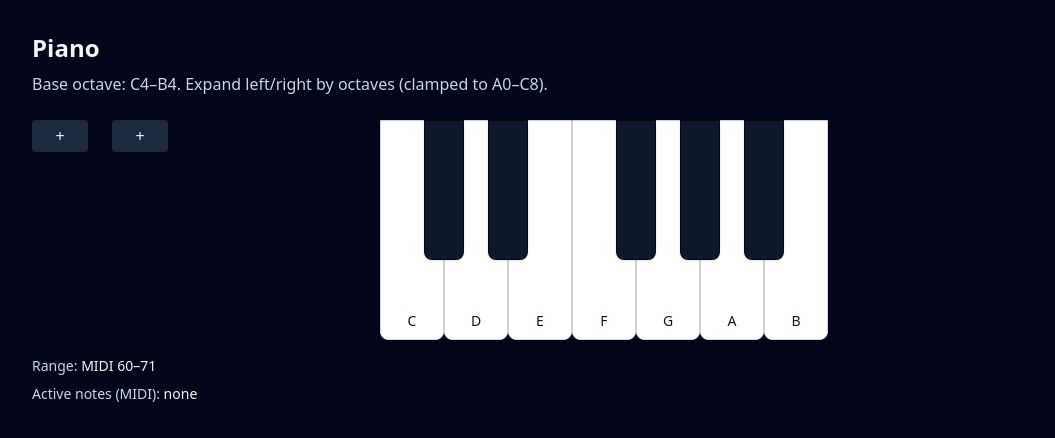
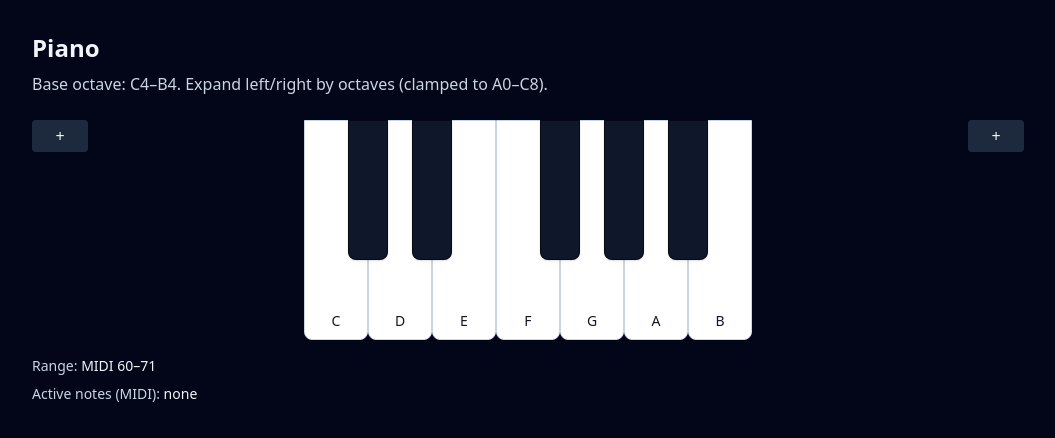
Before and after one commit to graysonrucker/chordcompute, a React (Vite) app in the folder client/: page / in a window 1280 px wide. Shown: the top 438 px of the page, without its empty margins (112-1167 px from the left). Built offline with nearby package versions, Linux system fonts and the light colour scheme.

Commit message:
- Extracted WhiteKey and BlackKey into separate components - Simplified Piano rendering logic - Improved separation of concerns and readability - Piano now focuses only on layout computation

```diff
--- a/client/src/App.jsx
+++ b/client/src/App.jsx
@@ -1,14 +1,15 @@
 // src/App.jsx
-import { useState, useMemo } from "react";
+import { useMemo } from "react";
 import Piano from "./components/Piano";
+import FitToWidth from "./components/FitToWidth";
+import KeyboardSideControls from "./components/KeyboardSideControls";
+import { useKeyboardRange } from "./hooks/useKeyboardRange";
+import { useActiveNotes } from "./hooks/useActiveNotes";
 import { WHITE_W } from "./lib/pianoLayout";
-import FitToWidth from "./components/FitToWidth";
-import KeyboardControls from "./components/KeyboardControls";
-import { useKeyboardRange } from "./hooks/useKeyboardRange";
 
 export default function App() {
-  const [activeNotes, setActiveNotes] = useState([]); // MIDI numbers
   const range = useKeyboardRange();
+  const notes = useActiveNotes([]);
 
   // 7 white keys per octave
   const naturalWidth = useMemo(() => {
@@ -24,27 +25,38 @@ export default function App() {
           Base octave: C4–B4. Expand left/right by octaves (clamped to A0–C8).
         </p>
 
-        <div className="mt-6 flex items-start justify-center gap-4 w-full">
-          <KeyboardControls
-            leftOctaves={range.leftOctaves}
-            rightOctaves={range.rightOctaves}
-            canAddLeft={range.canAddLeft}
-            canAddRight={range.canAddRight}
-            addLeft={range.addLeft}
-            removeLeft={range.removeLeft}
-            addRight={range.addRight}
-            removeRight={range.removeRight}
-          />
+        {/* 3-column grid with equal fixed side columns ensures true centering */}
+        <div className="mt-6 w-full grid grid-cols-[3.5rem_minmax(0,1fr)_3.5rem] items-start gap-4">
+          {/* LEFT */}
+          <div className="flex justify-center">
+            <KeyboardSideControls
+              canAdd={range.canAddLeft}
+              canRemove={range.leftOctaves > 0}
+              onAdd={range.addLeft}
+              onRemove={range.removeLeft}
+            />
+          </div>
 
-          <div className="flex-1 min-w-0">
+          {/* CENTER */}
+          <div className="min-w-0">
             <FitToWidth contentWidth={naturalWidth}>
               <Piano
-                activeNotes={activeNotes}
-                setActiveNotes={setActiveNotes}
+                isActive={notes.isActive}
+                toggleMidi={notes.toggleMidi}
                 startMidi={range.startMidi}
                 endMidi={range.endMidi}
               />
             </FitToWidth>
+          </div>
+
+          {/* RIGHT */}
+          <div className="flex justify-center">
+            <KeyboardSideControls
+              canAdd={range.canAddRight}
+              canRemove={range.rightOctaves > 0}
+              onAdd={range.addRight}
+              onRemove={range.removeRight}
+            />
           </div>
         </div>
 
@@ -58,7 +70,7 @@ export default function App() {
         <div className="mt-2 text-sm text-slate-300">
           Active notes (MIDI):{" "}
           <span className="text-slate-100">
-            {activeNotes.length ? activeNotes.join(", ") : "none"}
+            {notes.activeNotes.length ? notes.activeNotes.join(", ") : "none"}
           </span>
         </div>
       </div>
--- a/client/src/components/FitToWidth.jsx
+++ b/client/src/components/FitToWidth.jsx
@@ -1,25 +1,17 @@
 // src/components/FitToWidth.jsx
 import { useEffect, useMemo, useRef, useState } from "react";
 
-export default function FitToWidth({
-  contentWidth,
-  children,
-  className = "",
-  durationMs = 220,
-}) {
+export default function FitToWidth({ contentWidth, children, durationMs = 220 }) {
   const outerRef = useRef(null);
   const [containerWidth, setContainerWidth] = useState(0);
 
   useEffect(() => {
     if (!outerRef.current) return;
-
-    const el = outerRef.current;
     const ro = new ResizeObserver((entries) => {
       const w = entries[0]?.contentRect?.width ?? 0;
       setContainerWidth(w);
     });
-
-    ro.observe(el);
+    ro.observe(outerRef.current);
     return () => ro.disconnect();
   }, []);
 
@@ -29,11 +21,7 @@ export default function FitToWidth({
   }, [containerWidth, contentWidth]);
 
   return (
-    <div
-      ref={outerRef}
-      className={`w-full overflow-hidden ${className}`}
-      style={{ willChange: "transform" }}
-    >
+    <div ref={outerRef} className="w-full overflow-hidden">
       <div
         className="flex justify-center"
         style={{
@@ -42,7 +30,6 @@ export default function FitToWidth({
           transition: `transform ${durationMs}ms ease`,
         }}
       >
-        {/* This ensures the child has a real intrinsic width to scale from */}
         <div className="inline-block">{children}</div>
       </div>
     </div>
--- a/client/src/components/KeyboardControls.jsx
+++ /dev/null
@@ -1,61 +0,0 @@
-// src/components/KeyboardControls.jsx
-
-function SideControls({
-  canAdd,
-  canRemove,
-  onAdd,
-  onRemove,
-}) {
-  return (
-    <div className="flex flex-col items-center w-14">
-      <button
-        onClick={onAdd}
-        disabled={!canAdd}
-        className="w-full px-3 py-1 rounded bg-slate-800 hover:bg-slate-700 disabled:opacity-40 disabled:cursor-not-allowed transition"
-      >
-        +
-      </button>
-
-      {/* Reserve vertical space even if remove isn't visible */}
-      <div className="mt-2 w-full h-[36px] flex items-center justify-center">
-        {canRemove && (
-          <button
-            onClick={onRemove}
-            className="w-full px-3 py-1 rounded bg-slate-800 hover:bg-slate-700 transition"
-          >
-            −
-          </button>
-        )}
-      </div>
-    </div>
-  );
-}
-
-export default function KeyboardControls({
-  leftOctaves,
-  rightOctaves,
-  canAddLeft,
-  canAddRight,
-  addLeft,
-  removeLeft,
-  addRight,
-  removeRight,
-}) {
-  return (
-    <div className="flex items-start gap-6 shrink-0">
-      <SideControls
-        canAdd={canAddLeft}
-        canRemove={leftOctaves > 0}
-        onAdd={addLeft}
-        onRemove={removeLeft}
-      />
-
-      <SideControls
-        canAdd={canAddRight}
-        canRemove={rightOctaves > 0}
-        onAdd={addRight}
-        onRemove={removeRight}
-      />
-    </div>
-  );
-}
--- /dev/null
+++ b/client/src/components/KeyboardSideControls.jsx
@@ -0,0 +1,25 @@
+export default function KeyboardSideControls({ canAdd, canRemove, onAdd, onRemove }) {
+  return (
+    <div className="flex flex-col items-center w-14">
+      <button
+        onClick={onAdd}
+        disabled={!canAdd}
+        className="w-full px-3 py-1 rounded bg-slate-800 hover:bg-slate-700 disabled:opacity-40 disabled:cursor-not-allowed transition"
+      >
+        +
+      </button>
+
+      {/* Reserve vertical space so layout doesn't jump */}
+      <div className="mt-2 w-full h-[36px] flex items-center justify-center">
+        {canRemove && (
+          <button
+            onClick={onRemove}
+            className="w-full px-3 py-1 rounded bg-slate-800 hover:bg-slate-700 transition"
+          >
+            −
+          </button>
+        )}
+      </div>
+    </div>
+  );
+}
--- a/client/src/components/Piano.jsx
+++ b/client/src/components/Piano.jsx
@@ -1,35 +1,20 @@
+// src/components/Piano.jsx
 import { useMemo } from "react";
-import {
-  WHITE_W,
-  BLACK_W,
-  WHITE_H,
-  BLACK_H,
-  pcName,
-  isWhitePc,
-} from "../lib/pianoLayout";
+import { WHITE_W, BLACK_W, WHITE_H, BLACK_H, pcName, isWhitePc } from "../lib/pianoLayout";
+import WhiteKey from "./piano/WhiteKey";
+import BlackKey from "./piano/BlackKey";
 
 export default function Piano({
-  activeNotes,
-  setActiveNotes,
+  isActive,
+  toggleMidi,
   startMidi = 60, // C4
   endMidi = 71,   // B4
 }) {
-  function isActive(midi) {
-    return activeNotes.includes(midi);
-  }
-
-  function toggleMidi(midi) {
-    setActiveNotes((prev) =>
-      prev.includes(midi) ? prev.filter((n) => n !== midi) : [...prev, midi]
-    );
-  }
-
   const { whites, blacks } = useMemo(() => {
     const whitesLocal = [];
     const blacksLocal = [];
     const whitePosByMidi = new Map();
 
-    // collect whites
     for (let m = startMidi; m <= endMidi; m++) {
       const pc = ((m % 12) + 12) % 12;
       if (isWhitePc(pc)) {
@@ -39,7 +24,6 @@ export default function Piano({
       }
     }
 
-    // collect blacks
     for (let m = startMidi; m <= endMidi; m++) {
       const pc = ((m % 12) + 12) % 12;
       if (!isWhitePc(pc)) {
@@ -66,54 +50,33 @@ export default function Piano({
     >
       {/* WHITE KEYS */}
       <div className="flex h-full">
-        {whites.map((k) => {
-          const active = isActive(k.midi);
-          return (
-            <button
-              key={k.midi}
-              onClick={() => toggleMidi(k.midi)}
-              className={[
-                "relative border border-slate-300 text-slate-900",
-                "flex items-end justify-center",
-                "rounded-b-lg",
-                "transition-colors",
-                active ? "bg-cyan-300 hover:bg-cyan-200" : "bg-white hover:bg-slate-100",
-              ].join(" ")}
-              style={{ width: `${WHITE_W}px`, height: `${WHITE_H}px` }}
-              title={`${k.label} (MIDI ${k.midi})`}
-            >
-              <span className="mb-2 text-sm">{k.label}</span>
-            </button>
-          );
-        })}
+        {whites.map((k) => (
+          <WhiteKey
+            key={k.midi}
+            midi={k.midi}
+            label={k.label}
+            active={isActive(k.midi)}
+            onClick={() => toggleMidi(k.midi)}
+            widthPx={WHITE_W}
+            heightPx={WHITE_H}
+          />
+        ))}
       </div>
 
       {/* BLACK KEYS */}
       <div className="pointer-events-none absolute left-0 top-0">
-        {blacks.map((bk) => {
-          const active = isActive(bk.midi);
-          return (
-            <button
-              key={bk.midi}
-              onClick={() => toggleMidi(bk.midi)}
-              className={[
-                "pointer-events-auto absolute",
-                "border border-black/60 text-slate-100",
-                "rounded-b-lg shadow",
-                "transition-colors",
-                active ? "bg-cyan-300 hover:bg-cyan-200" : "bg-slate-900 hover:bg-slate-800",
-              ].join(" ")}
-              style={{
-                left: `${bk.leftPx}px`,
-                width: `${BLACK_W}px`,
-                height: `${BLACK_H}px`,
-              }}
-              title={`${bk.label} (MIDI ${bk.midi})`}
-            >
-              <span className="sr-only">{bk.label}</span>
-            </button>
-          );
-        })}
+        {blacks.map((bk) => (
+          <BlackKey
+            key={bk.midi}
+            midi={bk.midi}
+            label={bk.label}
+            active={isActive(bk.midi)}
+            onClick={() => toggleMidi(bk.midi)}
+            leftPx={bk.leftPx}
+            widthPx={BLACK_W}
+            heightPx={BLACK_H}
+          />
+        ))}
       </div>
     </div>
   );
--- /dev/null
+++ b/client/src/components/piano/BlackKey.jsx
@@ -0,0 +1,23 @@
+// src/components/piano/BlackKey.jsx
+export default function BlackKey({ midi, label, active, onClick, leftPx, widthPx, heightPx }) {
+  return (
+    <button
+      onClick={onClick}
+      className={[
+        "pointer-events-auto absolute",
+        "border border-black/60 text-slate-100",
+        "rounded-b-lg shadow",
+        "transition-colors",
+        active ? "bg-cyan-300 hover:bg-cyan-200" : "bg-slate-900 hover:bg-slate-800",
+      ].join(" ")}
+      style={{
+        left: `${leftPx}px`,
+        width: `${widthPx}px`,
+        height: `${heightPx}px`,
+      }}
+      title={`${label} (MIDI ${midi})`}
+    >
+      <span className="sr-only">{label}</span>
+    </button>
+  );
+}
--- /dev/null
+++ b/client/src/components/piano/WhiteKey.jsx
@@ -0,0 +1,19 @@
+// src/components/piano/WhiteKey.jsx
+export default function WhiteKey({ midi, label, active, onClick, widthPx, heightPx }) {
+  return (
+    <button
+      onClick={onClick}
+      className={[
+        "relative border border-slate-300 text-slate-900",
+        "flex items-end justify-center",
+        "rounded-b-lg",
+        "transition-colors",
+        active ? "bg-cyan-300 hover:bg-cyan-200" : "bg-white hover:bg-slate-100",
+      ].join(" ")}
+      style={{ width: `${widthPx}px`, height: `${heightPx}px` }}
+      title={`${label} (MIDI ${midi})`}
+    >
+      <span className="mb-2 text-sm">{label}</span>
+    </button>
+  );
+}
--- /dev/null
+++ b/client/src/hooks/useActiveNotes.js
@@ -0,0 +1,21 @@
+// src/hooks/useActiveNotes.js
+import { useCallback, useState } from "react";
+
+export function useActiveNotes(initial = []) {
+  const [activeNotes, setActiveNotes] = useState(initial);
+
+  const isActive = useCallback(
+    (midi) => activeNotes.includes(midi),
+    [activeNotes]
+  );
+
+  const toggleMidi = useCallback((midi) => {
+    setActiveNotes((prev) =>
+      prev.includes(midi) ? prev.filter((n) => n !== midi) : [...prev, midi]
+    );
+  }, []);
+
+  const clear = useCallback(() => setActiveNotes([]), []);
+
+  return { activeNotes, setActiveNotes, isActive, toggleMidi, clear };
+}
```
